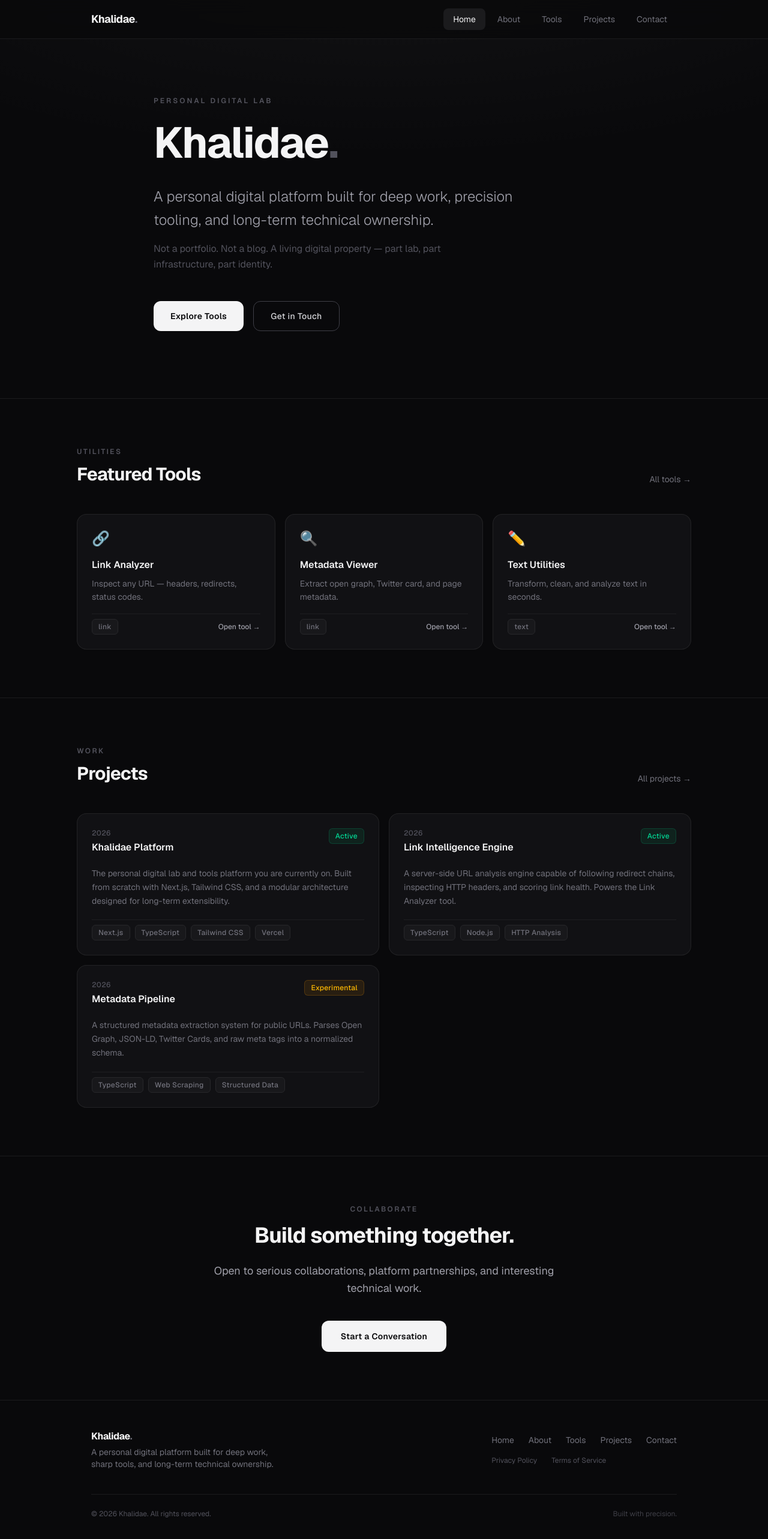
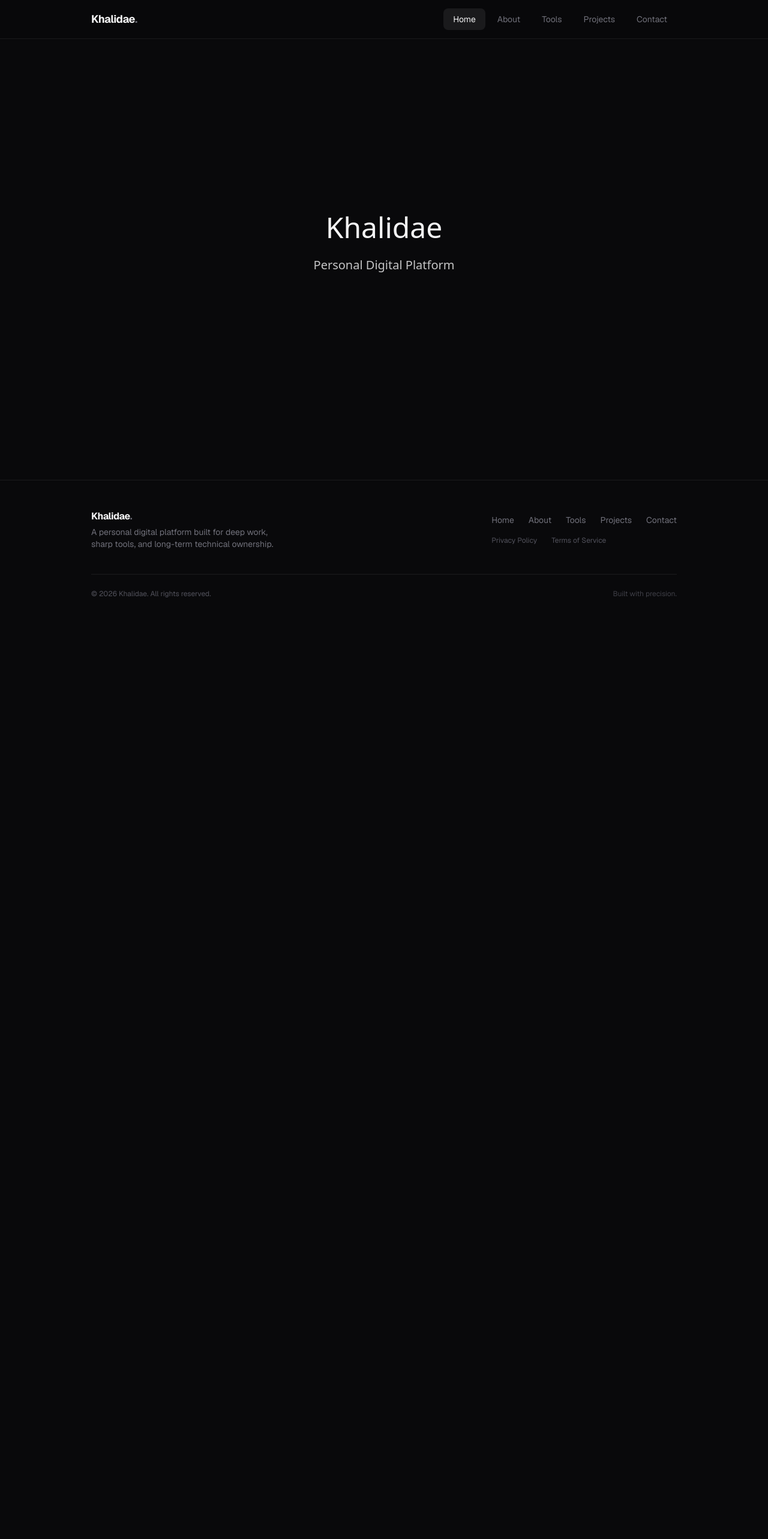
Before and after one commit to kldahmed/khalidae, a Next.js app: page / in a window 1280 px wide. Shown: the top 2566 px of the page at 60% size. After the commit the page ends 1046 px from the top, so only its background shows below. Built offline with nearby package versions, Linux system fonts and the light colour scheme.

Commit message:
reinstall dependencies to resolve tailwind native binding error

```diff
--- a/src/app/page.tsx
+++ b/src/app/page.tsx
@@ -1,143 +1,10 @@
-import Link from "next/link";
-import { Section, Container } from "@/components/ui/Layout";
-import { ToolCard } from "@/features/tools/ToolCard";
-import { ProjectCard } from "@/features/projects/ProjectCard";
-import { tools } from "@/lib/tools-data";
-import { projects } from "@/lib/projects-data";
-
-const featuredTools = tools.filter((t) => t.available).slice(0, 3);
-const featuredProjects = projects.slice(0, 3);
-
 export default function HomePage() {
   return (
-    <main>
-      {/* Hero */}
-      <section className="pt-40 pb-28 px-6 relative overflow-hidden">
-        <div
-          aria-hidden="true"
-          className="absolute inset-0 bg-[radial-gradient(ellipse_80%_50%_at_50%_-10%,rgba(255,255,255,0.04),transparent)] pointer-events-none"
-        />
-        <Container size="narrow">
-          <p className="text-xs font-semibold tracking-[0.25em] text-zinc-600 uppercase mb-6">
-            Personal Digital Lab
-          </p>
-          <h1 className="text-5xl sm:text-6xl md:text-7xl font-bold text-zinc-100 tracking-tight leading-[1.05] mb-8">
-            Khalidae<span className="text-zinc-600">.</span>
-          </h1>
-          <p className="text-xl sm:text-2xl text-zinc-400 font-light leading-relaxed max-w-2xl mb-4">
-            A personal digital platform built for deep work, precision tooling,
-            and long-term technical ownership.
-          </p>
-          <p className="text-zinc-600 text-base leading-relaxed max-w-xl mb-12">
-            Not a portfolio. Not a blog. A living digital property — part lab,
-            part infrastructure, part identity.
-          </p>
-
-          <div className="flex flex-wrap gap-4">
-            <Link
-              href="/tools"
-              className="inline-flex items-center gap-2 bg-zinc-100 text-zinc-950 hover:bg-white px-7 py-3.5 rounded-xl text-sm font-semibold tracking-wide transition-colors duration-200"
-            >
-              Explore Tools
-            </Link>
-            <Link
-              href="/contact"
-              className="inline-flex items-center gap-2 border border-zinc-700 text-zinc-300 hover:border-zinc-500 hover:text-zinc-100 px-7 py-3.5 rounded-xl text-sm font-medium tracking-wide transition-colors duration-200"
-            >
-              Get in Touch
-            </Link>
-          </div>
-        </Container>
-      </section>
-
-      {/* Featured Tools */}
-      <Section className="border-t border-zinc-800/60">
-        <Container>
-          <div className="flex items-end justify-between mb-12">
-            <div>
-              <p className="text-xs font-semibold tracking-[0.2em] text-zinc-600 uppercase mb-3">
-                Utilities
-              </p>
-              <h2 className="text-3xl font-bold text-zinc-100 tracking-tight">
-                Featured Tools
-              </h2>
-            </div>
-            <Link
-              href="/tools"
-              className="text-sm text-zinc-500 hover:text-zinc-300 transition-colors duration-200 hidden sm:block"
-            >
-              All tools →
-            </Link>
-          </div>
-
-          <div className="grid grid-cols-1 sm:grid-cols-2 lg:grid-cols-3 gap-4">
-            {featuredTools.map((tool) => (
-              <ToolCard key={tool.slug} tool={tool} />
-            ))}
-          </div>
-
-          <div className="mt-6 sm:hidden">
-            <Link
-              href="/tools"
-              className="text-sm text-zinc-500 hover:text-zinc-300 transition-colors duration-200"
-            >
-              All tools →
-            </Link>
-          </div>
-        </Container>
-      </Section>
-
-      {/* Featured Projects */}
-      <Section className="border-t border-zinc-800/60">
-        <Container>
-          <div className="flex items-end justify-between mb-12">
-            <div>
-              <p className="text-xs font-semibold tracking-[0.2em] text-zinc-600 uppercase mb-3">
-                Work
-              </p>
-              <h2 className="text-3xl font-bold text-zinc-100 tracking-tight">
-                Projects
-              </h2>
-            </div>
-            <Link
-              href="/projects"
-              className="text-sm text-zinc-500 hover:text-zinc-300 transition-colors duration-200 hidden sm:block"
-            >
-              All projects →
-            </Link>
-          </div>
-
-          <div className="grid grid-cols-1 md:grid-cols-2 gap-4">
-            {featuredProjects.map((project) => (
-              <ProjectCard key={project.slug} project={project} />
-            ))}
-          </div>
-        </Container>
-      </Section>
-
-      {/* CTA */}
-      <Section className="border-t border-zinc-800/60">
-        <Container size="narrow">
-          <div className="text-center">
-            <p className="text-xs font-semibold tracking-[0.2em] text-zinc-600 uppercase mb-4">
-              Collaborate
-            </p>
-            <h2 className="text-3xl sm:text-4xl font-bold text-zinc-100 tracking-tight mb-6">
-              Build something together.
-            </h2>
-            <p className="text-zinc-400 text-lg leading-relaxed mb-10 max-w-xl mx-auto">
-              Open to serious collaborations, platform partnerships, and
-              interesting technical work.
-            </p>
-            <Link
-              href="/contact"
-              className="inline-flex items-center gap-2 bg-zinc-100 text-zinc-950 hover:bg-white px-8 py-4 rounded-xl text-sm font-semibold tracking-wide transition-colors duration-200"
-            >
-              Start a Conversation
-            </Link>
-          </div>
-        </Container>
-      </Section>
+    <main style={{ minHeight: "100vh", display: "grid", placeItems: "center", fontFamily: "system-ui", padding: "24px" }}>
+      <div style={{ textAlign: "center" }}>
+        <h1 style={{ fontSize: "48px", marginBottom: "12px" }}>Khalidae</h1>
+        <p style={{ fontSize: "20px", opacity: 0.8 }}>Personal Digital Platform</p>
+      </div>
     </main>
   );
 }
```
